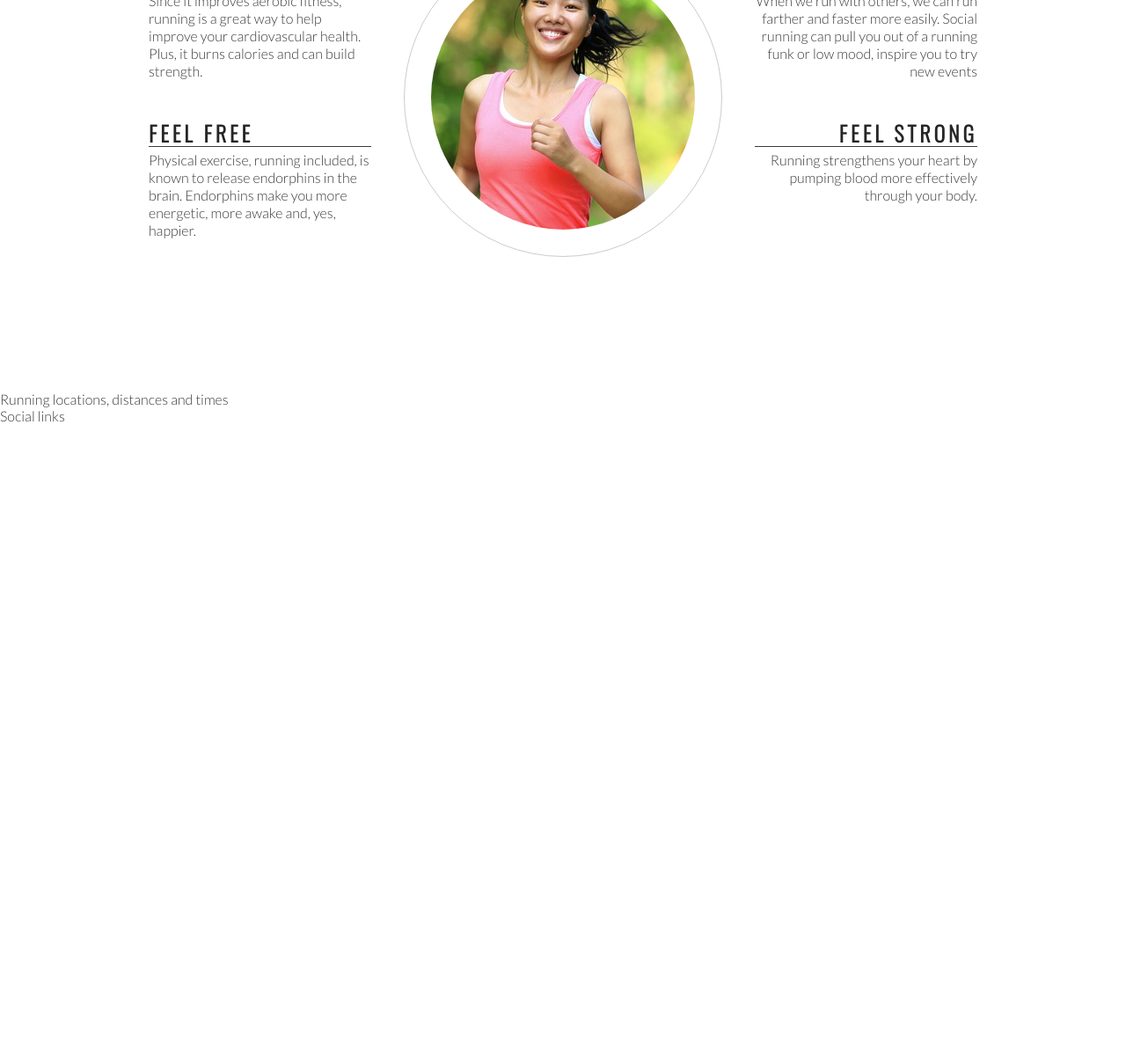
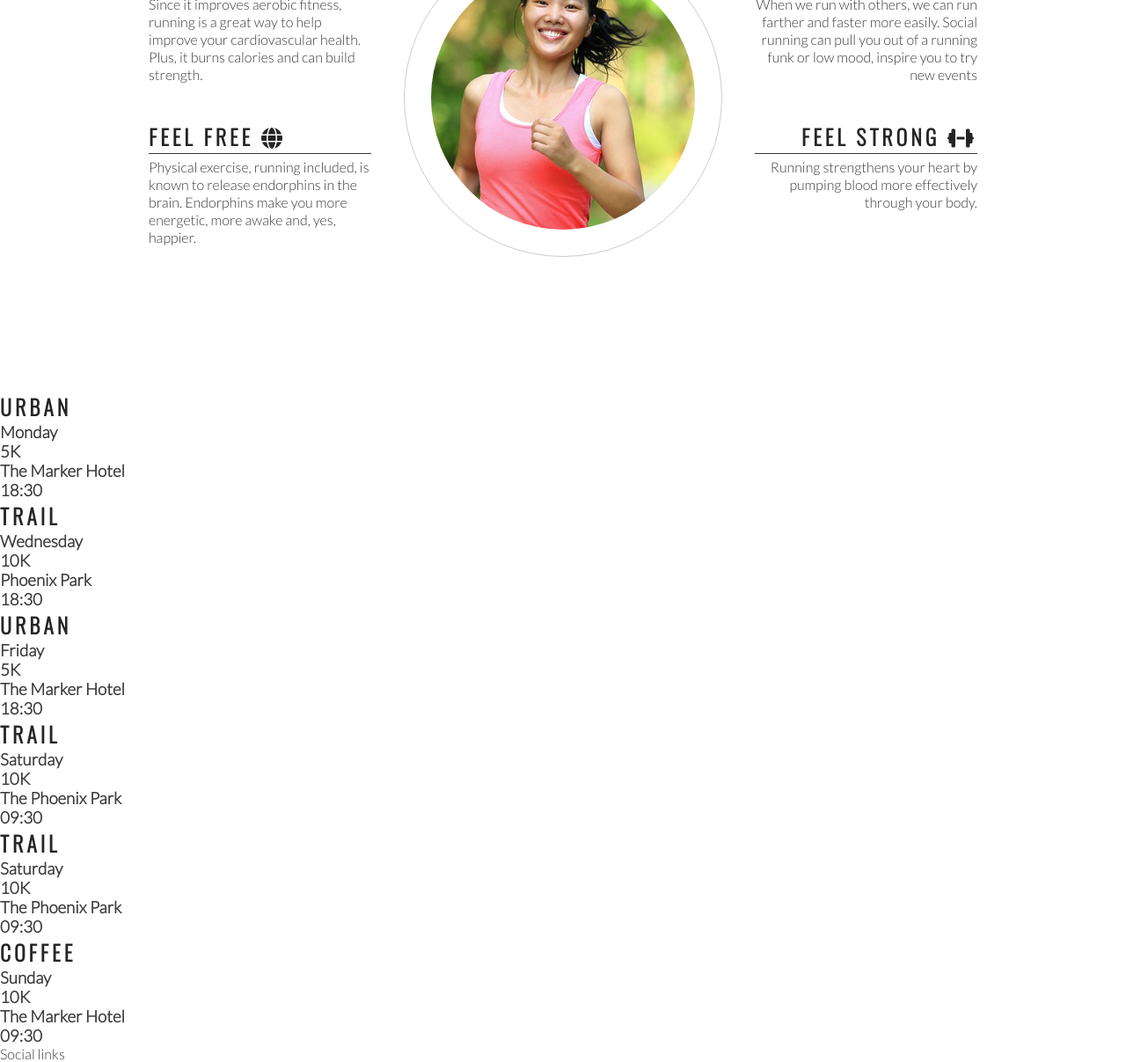
Before and after one commit to bolliebrain/love-running-, a plain HTML site: page index.html in a window 1280 px wide. Shown: the part 851-2058 px from the top of the page at 88% size. Before the commit the page ends 1333 px from the top, so only its background shows below. Drawn offline with nearby package versions, Linux system fonts and the light colour scheme.

Commit message:
Add meetup times main structure

```diff
--- a/index.html
+++ b/index.html
@@ -42,14 +42,14 @@
         <h2 id="welcome">Why Love Running With Us?</h2>
         <div id="left-about">
             <div class="left-about-heading">
-                <h2>Feel Healthy</h2>
+                <h2>Feel Healthy<i class="fa-solid fa-heart-pulse"></i></h2>
                 <hr>
                 <p>
                     Since it improves aerobic fitness, running is a great way to help improve your cardiovascular health. Plus, it burns calories and can build strength.
                 </p>
             </div>
             <div class="left-about-heading">
-                <h2>Feel Free</h2>
+                <h2>Feel Free <i class="fa-solid fa-globe"></i></h2>
                 <hr>
                 <p>
                     Physical exercise, running included, is known to release endorphins in the brain. Endorphins make you more energetic, more awake and, yes, happier.
@@ -58,14 +58,14 @@
         </div>
         <div id="right-about">
             <div class="right-about-heading">
-                <h2>Get Social</h2>
+                <h2>Get Social  <i class="fa-brands fa-fly"></i></h2>
                 <hr>
                 <p>
                     When we run with others, we can run farther and faster more easily. Social running can pull you out of a running funk or low mood, inspire you to try new events
                 </p>
             </div>
             <div class="right-about-heading">
-                <h2>Feel Strong</h2>
+                <h2>Feel Strong <i class="fa-solid fa-dumbbell"></i></h2>
                 <hr>
                 <p>
                     Running strengthens your heart by pumping blood more effectively through your body.
@@ -79,11 +79,55 @@
         </div>
     </section>
     <section>
-        Running locations, distances and times
+        <div>
+            <h2>Urban</h2>
+            <h3>Monday</h3>
+            <h3>5K</h3>
+            <h3>The Marker Hotel</h3>
+            <h3>18:30</h3>
+        </div>
+        <div>
+            <h2>Trail</h2>
+            <h3>Wednesday</h3>
+            <h3>10K</h3>
+            <h3>Phoenix Park</h3>
+            <h3>18:30</h3>
+        </div>
+        <div>
+            <h2>Urban</h2>
+            <h3>Friday</h3>
+            <h3>5K</h3>
+            <h3>The Marker Hotel</h3>
+            <h3>18:30</h3>
+        <div>
+            <h2>Trail</h2>
+            <h3>Saturday</h3>
+            <h3>10K</h3>
+            <h3>The Phoenix Park</h3>
+            <h3>09:30</h3>
+        </div>
+        <div>
+            <h2>Trail</h2>
+            <h3>Saturday</h3>
+            <h3>10K</h3>
+            <h3>The Phoenix Park</h3>
+            <h3>09:30</h3>
+        </div>
+        <div>
+            <h2>Coffee</h2>
+            <h3>Sunday</h3>
+            <h3>10K</h3>
+            <h3>The Marker Hotel</h3>
+            <h3>09:30</h3>
+        </div>
+        </div>
     </section>
     <footer>
         Social links
     </footer>
+
+    <!-- font awesome script-->
+    <script src="https://kit.fontawesome.com/590eb286b5.js" crossorigin="anonymous"></script>
 </body>
 
 </html>
```
